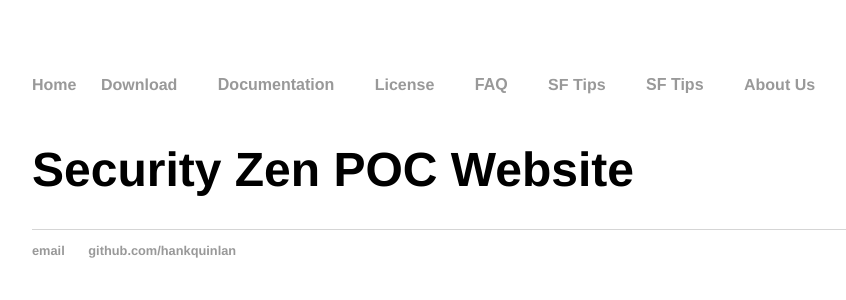
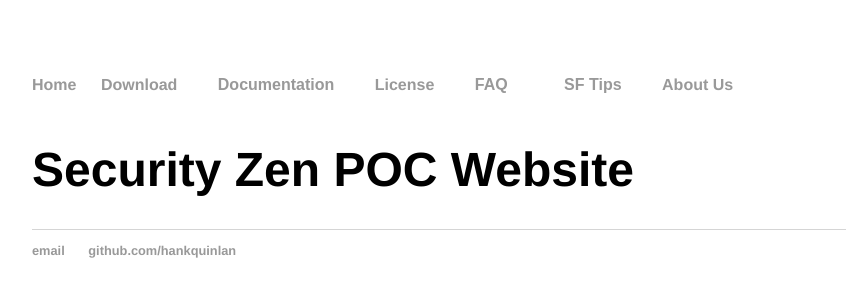
Before and after one commit to mikepaisner/Security-Zen.github.io, a Jekyll site: the page built from index.html, in a window 1280 px wide. Shown: the top 300 px of the page, without its empty margins (160-1006 px from the left). Built offline with Jekyll 4.4.1, drawn with Linux system fonts in a browser that asks for light colours.

Commit message:
Update default.html

```diff
--- a/_layouts/default.html
+++ b/_layouts/default.html
@@ -39,7 +39,6 @@
 					    <a href="/faq/enhancements">Enhancements</a>
 					  </div>
 					</div></li>
-				<li><a href="/SFTips">SF Tips</a></li>
 				<li><div class="dropdown">
 					  <button class="dropbtn">SF Tips</button>
 					  <div class="dropdown-content">
```
